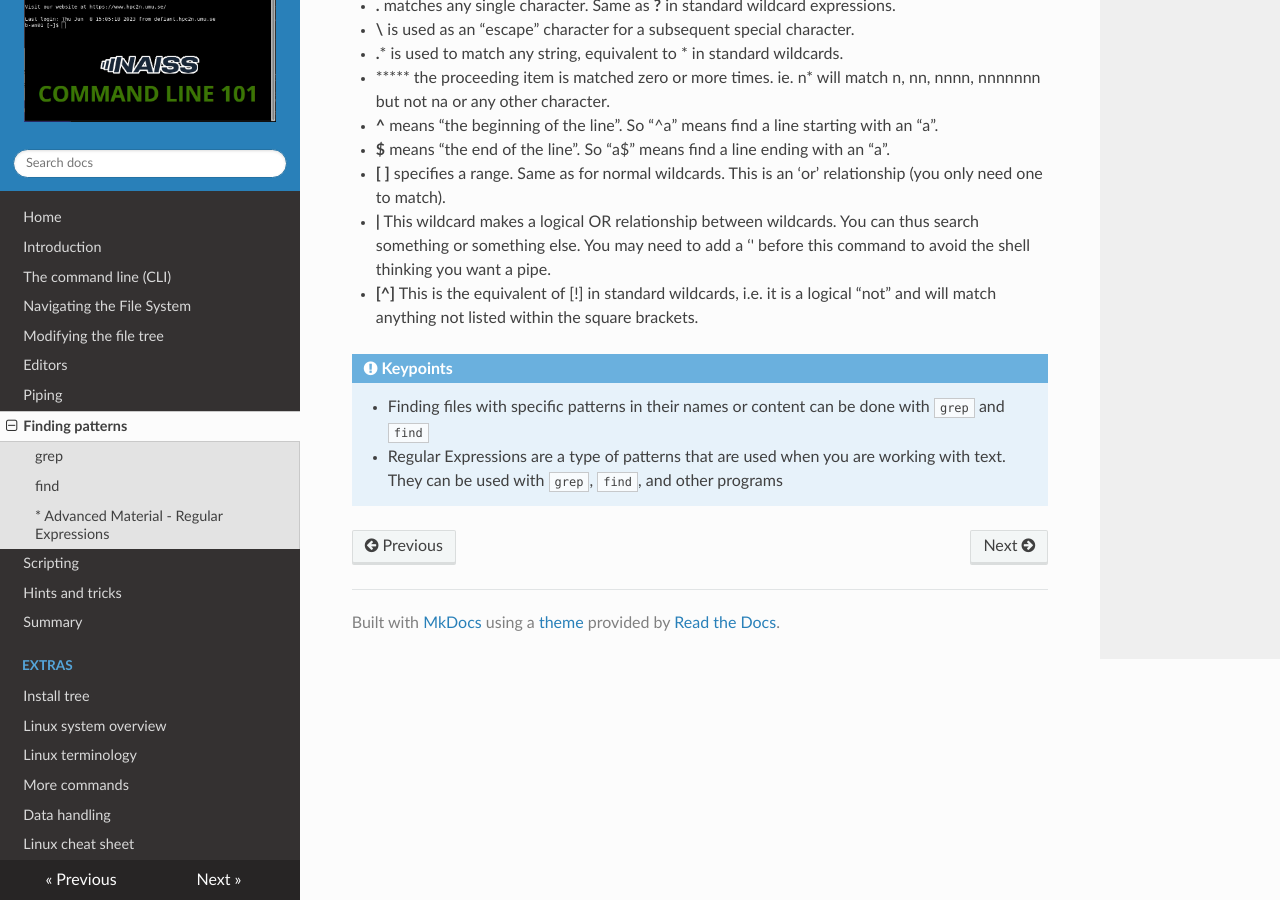
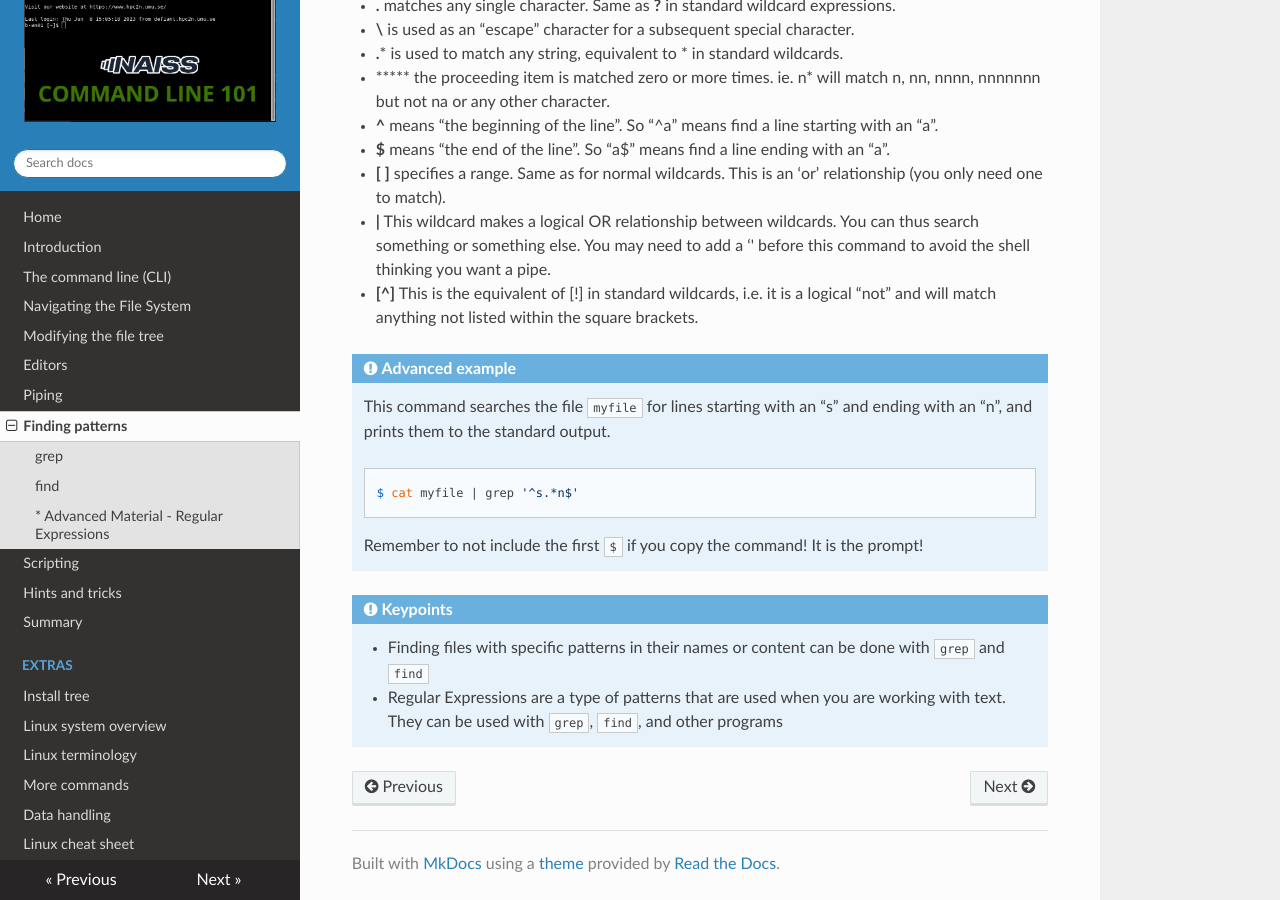
Before and after one commit to hpc2n/linux-command-line-101, an MkDocs documentation site: the page built from docs/patterns.md, in a window 1280 px wide and 900 px high, scrolled down 3811 px. Built offline with MkDocs 1.6.1, drawn with Linux system fonts in a browser that asks for light colours; nearby versions of some CDN libraries.

Commit message:
Adding an example

````diff
--- a/docs/patterns.md
+++ b/docs/patterns.md
@@ -176,6 +176,16 @@ Some common examples of regular expressions:
 - **|** This wildcard makes a logical OR relationship between wildcards. You can thus search something or something else. You may need to add a '\' before this command to avoid the shell thinking you want a pipe.
 - **[^]** This is the equivalent of [!] in standard wildcards, i.e. it is a logical “not” and will match anything not listed within the square brackets.
 
+!!! note "Advanced example"
+
+    This command searches the file `myfile` for lines starting with an “s” and ending with an “n”, and prints them to the standard output.
+
+    ```bash
+    $ cat myfile | grep '^s.*n$'
+    ```
+
+    Remember to not include the first `$` if you copy the command! It is the prompt!
+
 !!! note "Keypoints"
 
     - Finding files with specific patterns in their names or content can be done with ``grep`` and ``find``
````
